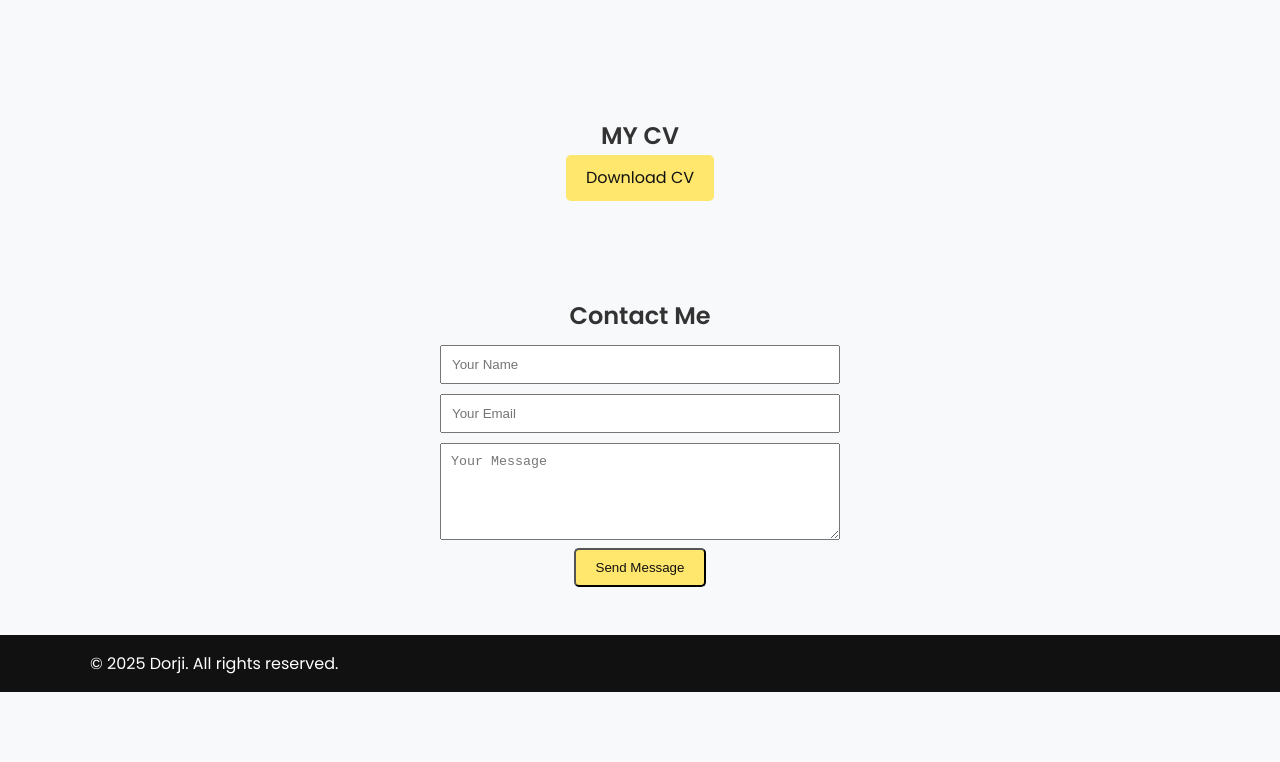
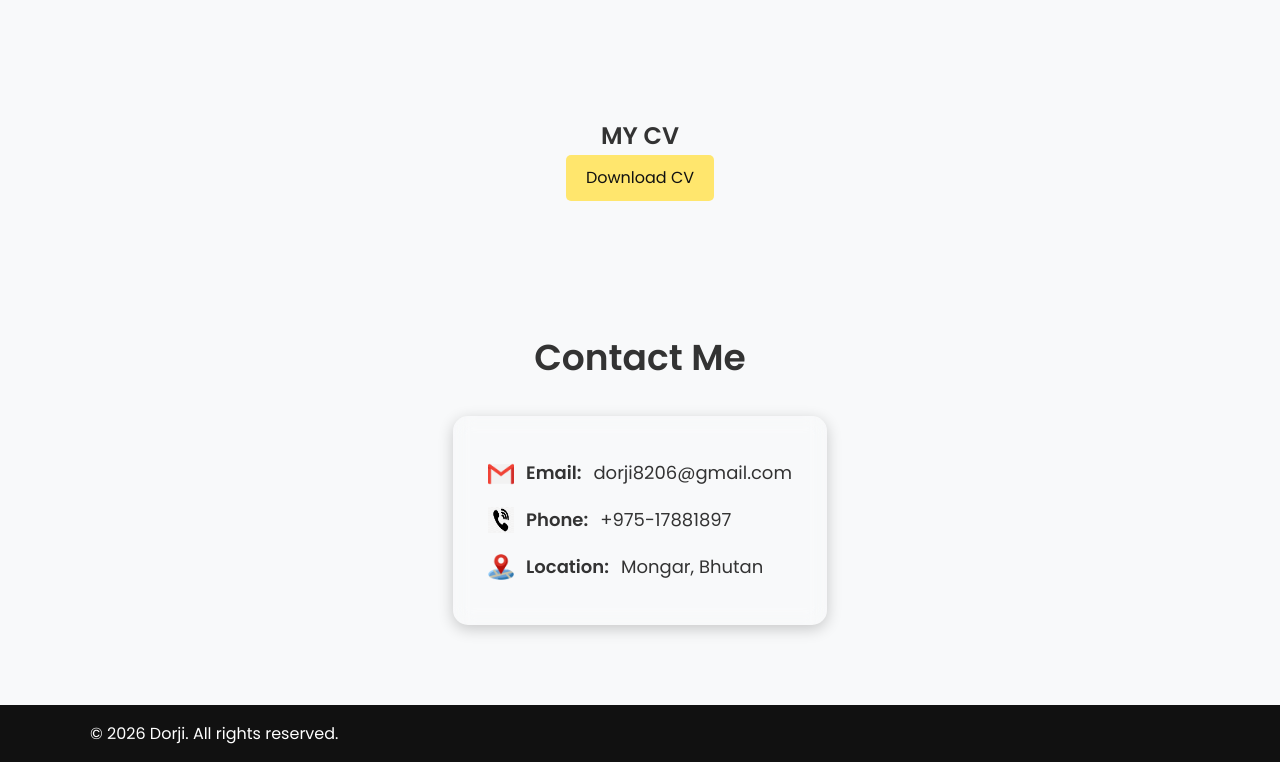
Before and after one commit to dorjee12/personal_Web, a website: page personal-website/index.html in a window 1280 px wide. Shown: the part 1914-2676 px from the top of the page. Before the commit the page ends 2606 px from the top, so only its background shows below. Drawn offline with Linux system fonts and the light colour scheme.

Commit message:
Update personal_Web

```diff
--- a/personal-website/index.html
+++ b/personal-website/index.html
@@ -136,23 +136,42 @@
         </div>
     </section>
 
-    <!-- ===== Contact Section ===== -->
-    <section id="contact" class="contact fade-in">
-        <div class="container">
-            <h2>Contact Me</h2>
-            <form id="contact-form">
-                <input type="text" placeholder="Your Name" required>
-                <input type="email" placeholder="Your Email" required>
-                <textarea placeholder="Your Message" rows="5" required></textarea>
-                <button type="submit" class="btn btn-primary">Send Message</button>
-            </form>
-        </div>
-    </section>
+  <!-- ===== Contact Section ===== -->
+<section id="contact" class="contact fade-in">
+    <div class="container">
+        <h2>Contact Me</h2>
+
+        <!-- Contact Information -->
+        <div class="contact-info">
+
+            <!-- Gmail -->
+            <p>
+                <img src="gmail.png" alt="Gmail Icon" class="contact-icon">
+                <strong>Email:</strong>
+                <a href="mailto:yourgmail@gmail.com">dorji8206@gmail.com</a>
+            </p>
+
+            <!-- Phone -->
+            <p>
+                <img src="phone.png" alt="Phone Icon" class="contact-icon">
+                <strong>Phone:</strong>
+                <a href="tel:+975XXXXXXXX">+975-17881897</a>
+            </p>
+
+            <!-- Location -->
+            <p>
+                <img src="location.png" alt="Location Icon" class="contact-icon">
+                <strong>Location:</strong>
+                Mongar, Bhutan
+            </p>
+
+
+</section>
 
     <!-- ===== Footer ===== -->
     <footer>
         <div class="container">
-            <p>© 2025 Dorji. All rights reserved.</p>
+            <p>© 2026 Dorji. All rights reserved.</p>
         </div>
     </footer>
 
--- a/personal-website/style.css
+++ b/personal-website/style.css
@@ -154,17 +154,50 @@ section {
     margin-bottom: 1.5rem;
 }
 
-/* ===== Contact ===== */
-form {
-    max-width: 400px;
-    margin: auto;
+
+/* ===== Contact Section ===== */
+
+.contact {
+    padding: 80px 20px;
+    text-align: center;
 }
 
-form input,
-form textarea {
-    width: 100%;
-    padding: 10px;
-    margin-top: 10px;
+.contact h2 {
+    font-size: 36px;
+    margin-bottom: 30px;
+}
+
+.contact-info {
+    display: inline-block;
+    text-align: left;
+    padding: 25px 35px;
+    border-radius: 15px;
+    background: rgba(255, 255, 255, 0.08);
+    backdrop-filter: blur(10px);
+    box-shadow: 0 4px 15px rgba(0, 0, 0, 0.2);
+}
+
+.contact-info p {
+    display: flex;
+    align-items: center;
+    gap: 12px;
+    margin: 18px 0;
+    font-size: 18px;
+}
+
+.contact-icon {
+    width: 26px;
+    height: 26px;
+}
+
+.contact-info a {
+    text-decoration: none;
+    color: inherit;
+    transition: 0.3s;
+}
+
+.contact-info a:hover {
+    color: #0077ff;
 }
 
 /* ===== Footer ===== */
```
Also changed, not shown: personal-website/gmail.png (added), personal-website/location.png (added), personal-website/phone.png (added).
